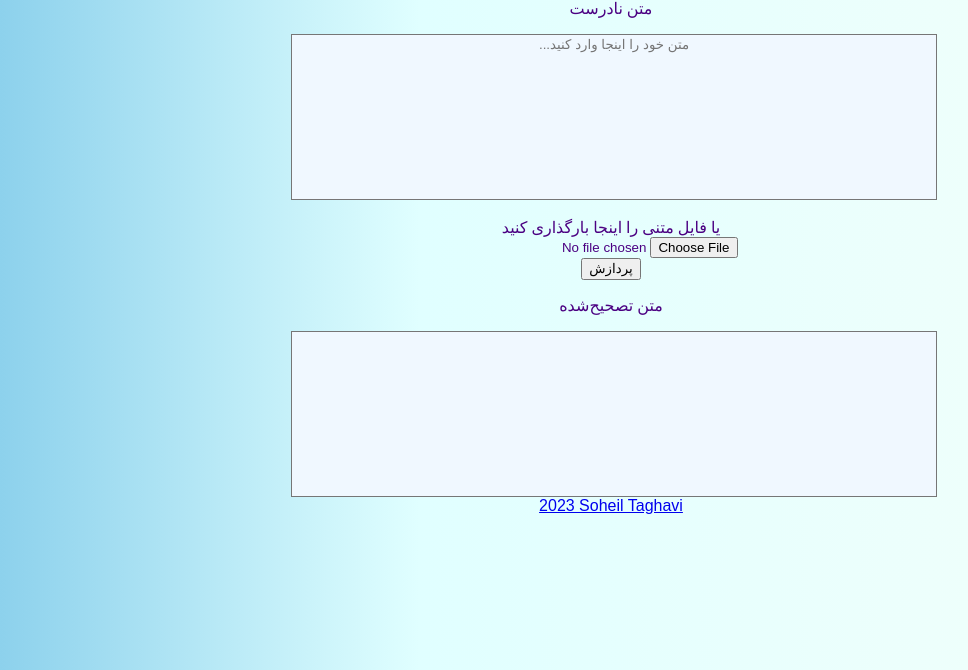
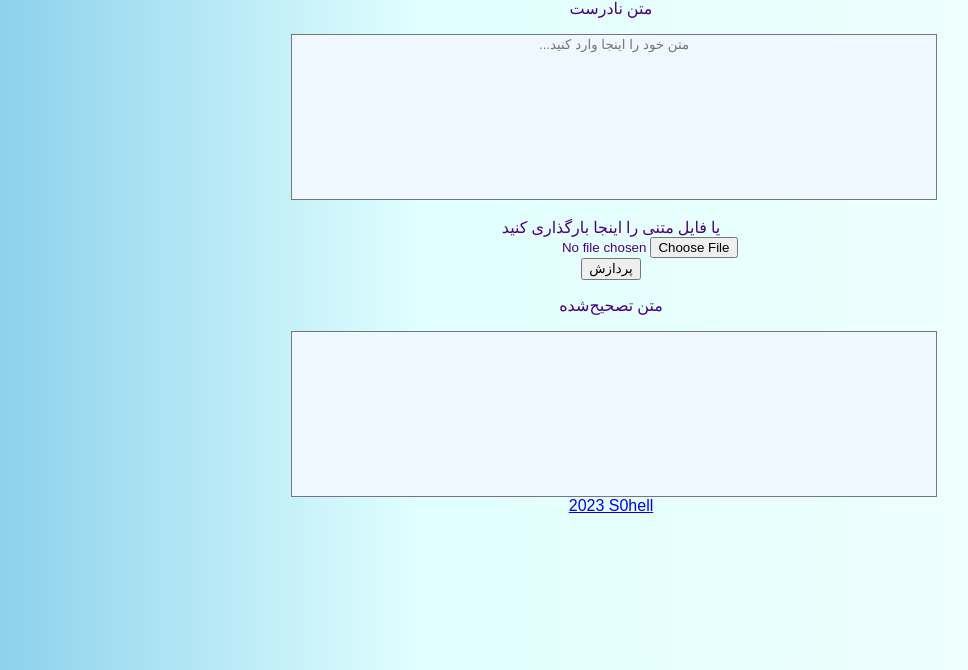
Before and after one commit to S0HElL/Grammatical-error-checker, a Flask app: page / in a window 1280 px wide. Shown: the part 130-800 px from the top of the page, without its empty margins (29-997 px from the left). Run offline with Flask 3, Linux system fonts and the light colour scheme.

Commit message:
Update index.html

```diff
--- a/templates/index.html
+++ b/templates/index.html
@@ -23,7 +23,7 @@
         </form>
     </div>
     <div class="contact">
-        <a href="https://t.me/s0hell">2023 Soheil Taghavi</a>
+        <a href="https://t.me/s0hell">2023 S0hell</a>
     </div>
     <script>
         // Optionally include JavaScript for additional functionality
```
